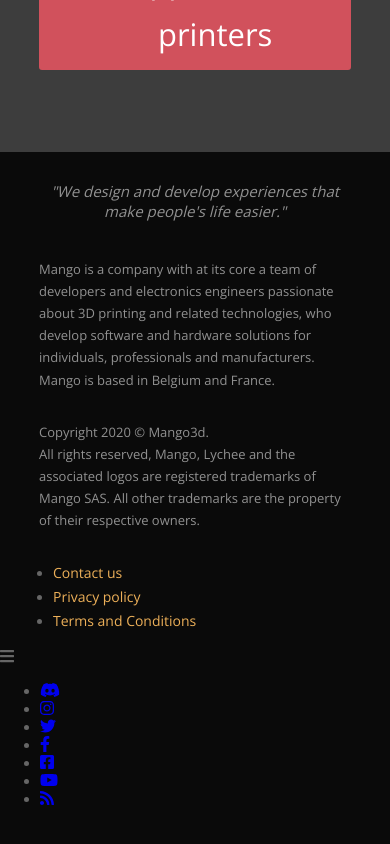
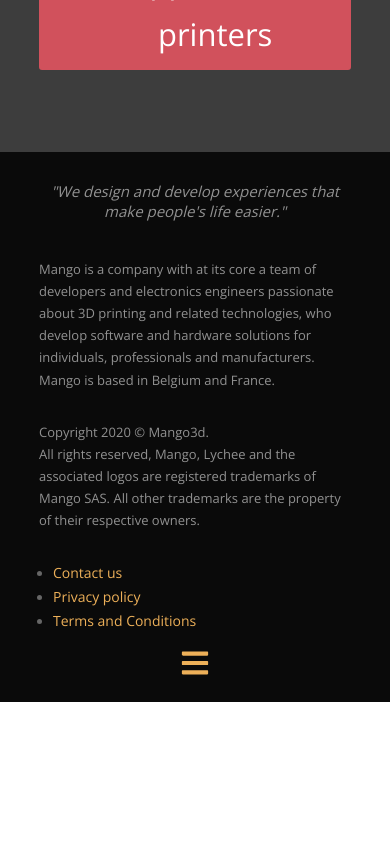
Before and after one commit to Arnaud-De-Baerdemaeker/mango3d-pages, a Next.js app: page / in a window 390 px wide. Shown: the part 8567-9411 px from the top of the page. Built offline with nearby package versions, Linux system fonts and the light colour scheme.

Commit message:
Add responsive rules

```diff
--- a/pages/components/scss-components/footer.module.scss
+++ b/pages/components/scss-components/footer.module.scss
@@ -71,11 +71,37 @@
             }
         }
 
+        .footer__hamburgerIconContainer // <div>
+        {
+            text-align: center;
+
+            .footer__hamburgerIcon // <div>
+            {
+                width: 30px;
+                height: 30px;
+                color: #edb059;
+            }
+        }
+
+        .footer__hamburgerIconContainerHidden // <div>
+        {
+            position: absolute;
+            right: 100vw;
+            opacity: 0;
+        }
+
         .footer__networks // <div>
         {
             width: 80%;
             margin-right: auto;
             margin-left: auto;
+        }
+
+        .footer__networksHidden // <div>
+        {
+            position: absolute;
+            width: 100vw;
+            opacity: 0;
         }
     }
 }
@@ -154,6 +180,11 @@
             }
         }
 
+        .footer__hamburgerIconContainerHidden // <div>
+        {
+            display: none;
+        }
+
         .footer__networks // <div>
         {
             width: 80%;
```
